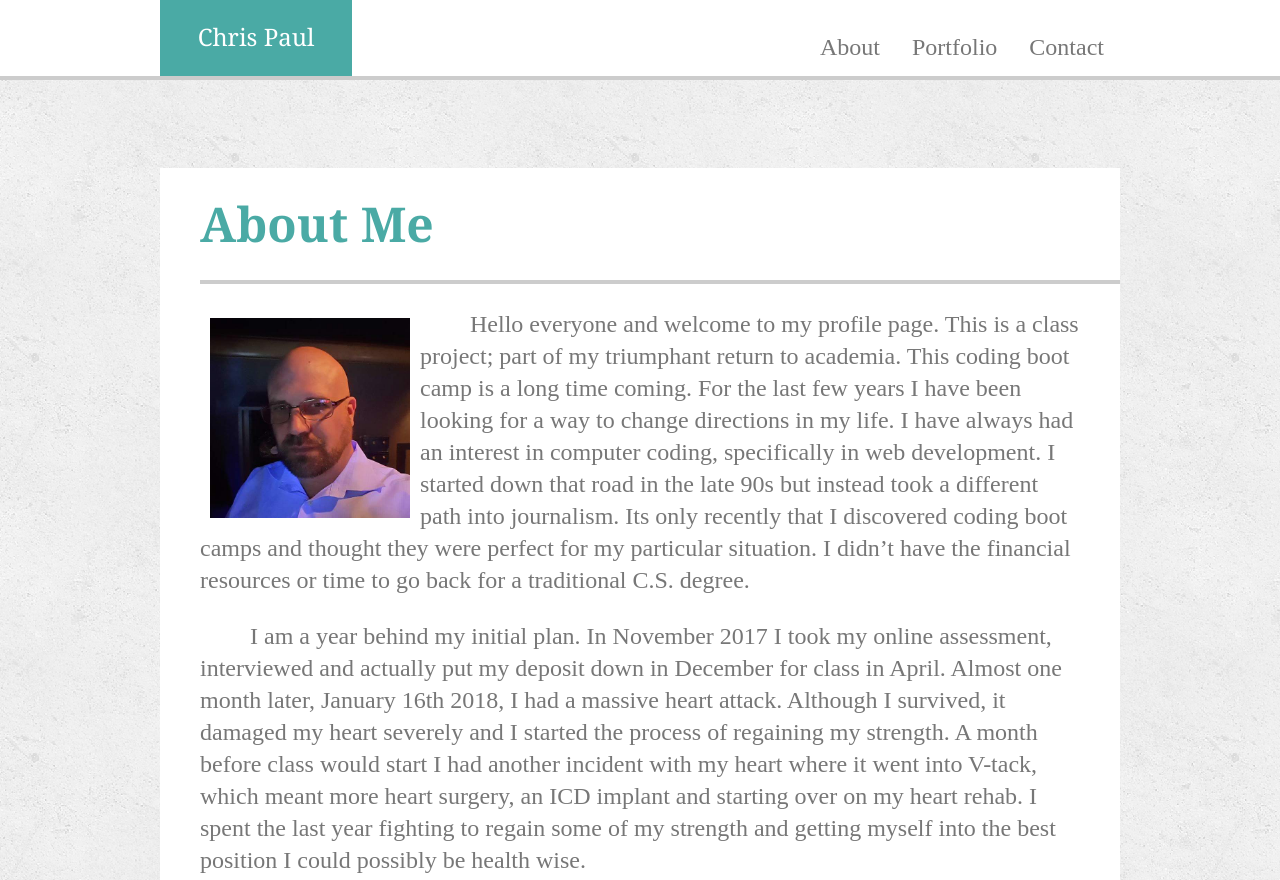
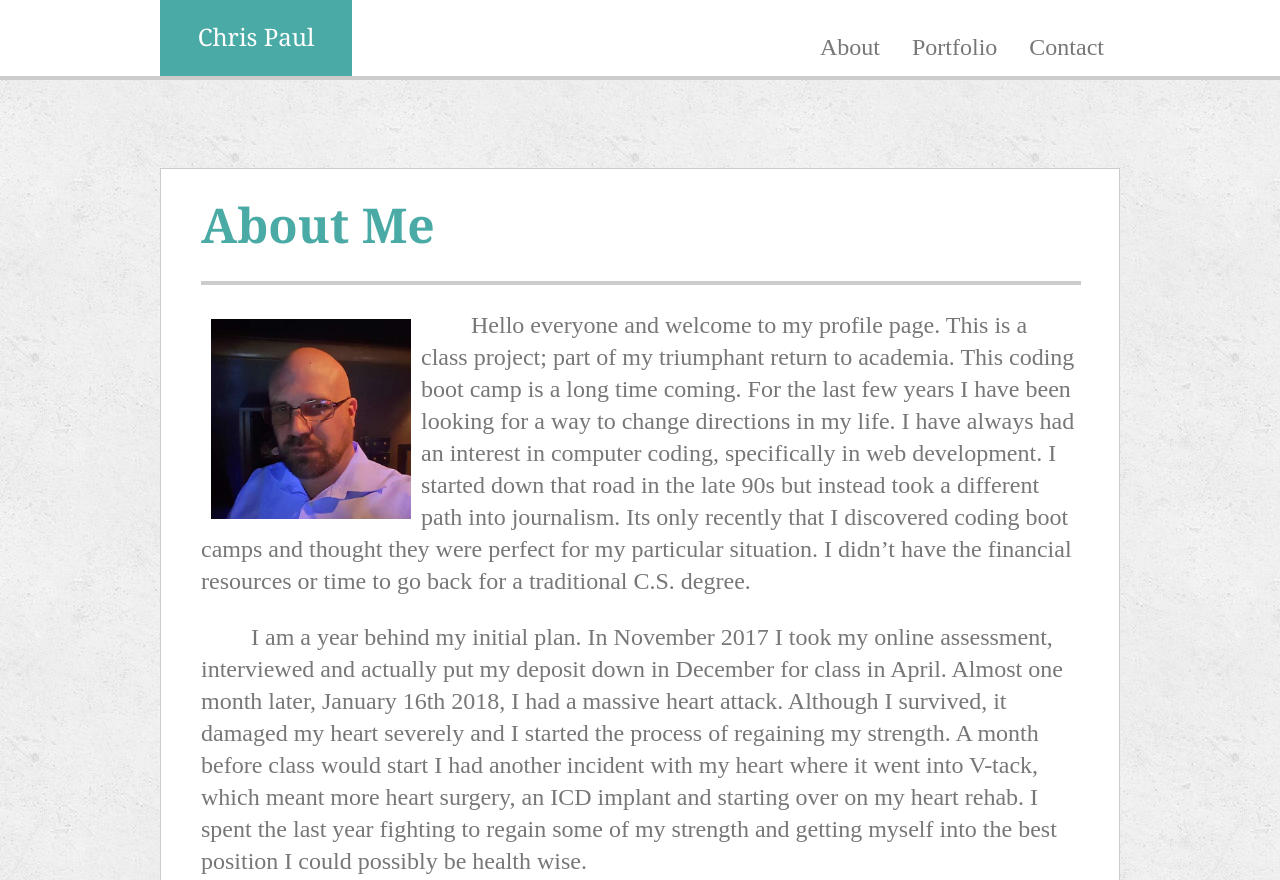
Before and after one commit to cpaul319/Basic_Portfolio, a plain HTML site: page index.html in a window 1280 px wide. Shown: the top 880 px of the page. Drawn offline with Linux system fonts and the light colour scheme.

Commit message:
final version 999.1

```diff
--- a/assets/css/style.css
+++ b/assets/css/style.css
@@ -84,7 +84,7 @@ li a:hover {
 #heading{
     display: block;
     font-size: 2em;
-    width: 920px;
+    width: 880px;
     text-indent: 0;
     font-weight: bold;
     border-bottom-style: solid;
@@ -126,6 +126,8 @@ img:hover {
     text-indent: 50px;
     color: #777777;
     padding: 40px;
+    border: 1px solid #ccc;
+
 }
 
 
```
